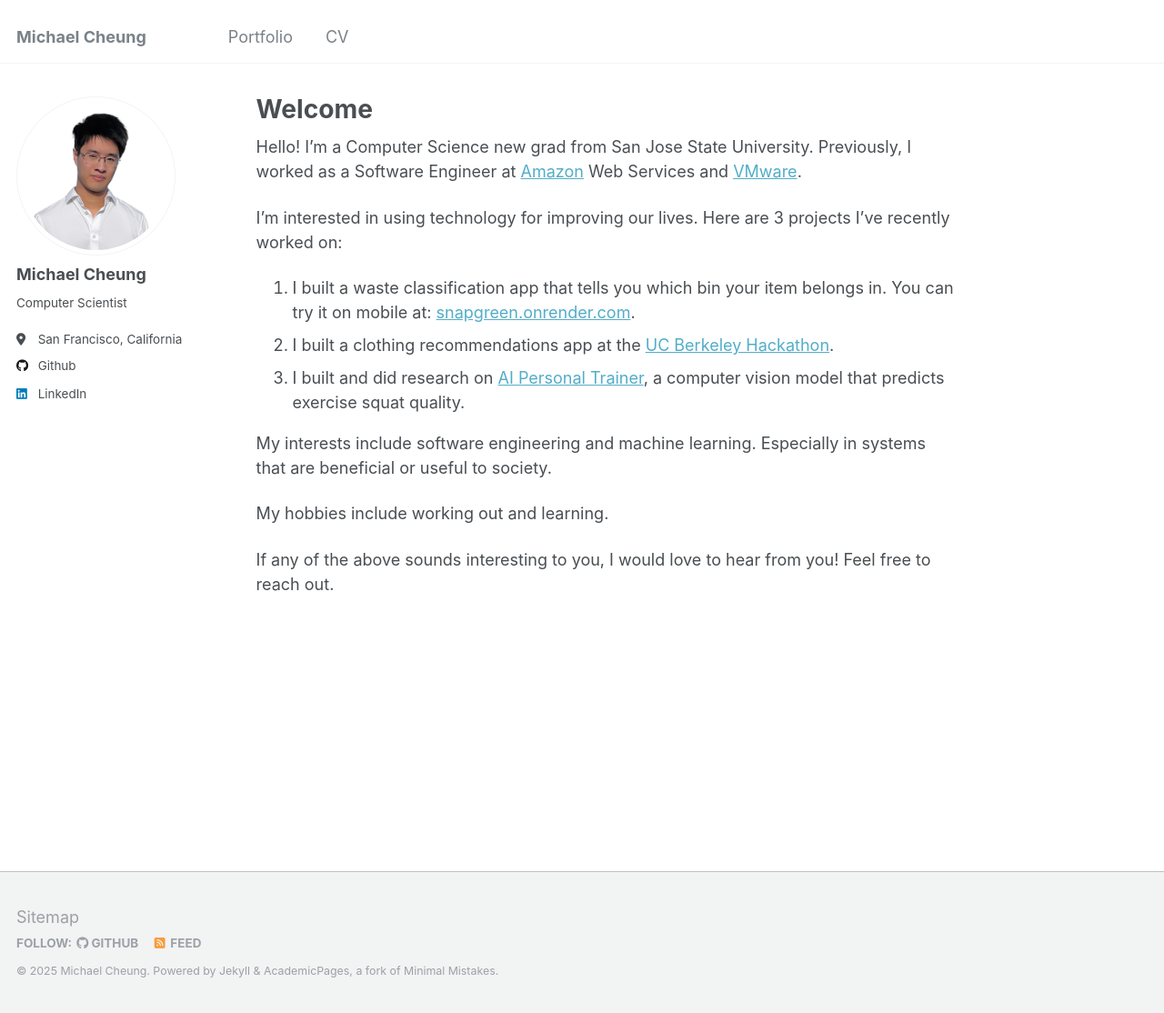
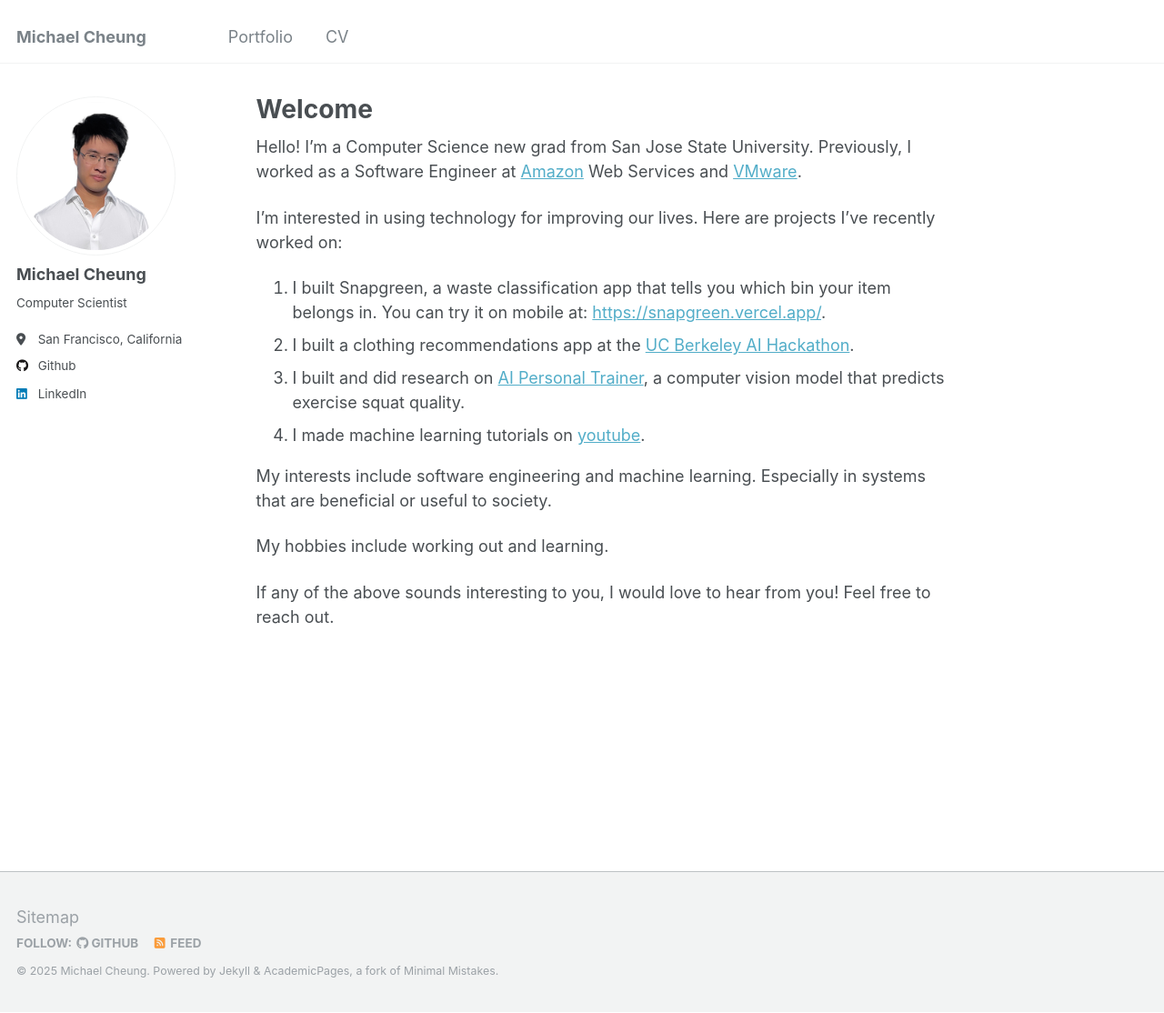
Before and after one commit to cheung0/cheung0.github.io, a Jekyll site: the page built from _pages/about.md, in a window 1280 px wide and 1114 px high. Shown: the whole window at 91% size. Built offline with Jekyll 4.4.1, drawn with Linux system fonts in a browser that asks for light colours.

Commit message:
Update about.md

```diff
--- a/_pages/about.md
+++ b/_pages/about.md
@@ -9,10 +9,11 @@ redirect_from:
 
 Hello! I’m a Computer Science new grad from San Jose State University. Previously, I worked as a Software Engineer at [Amazon](https://www.amazon.com/) Web Services and [VMware](https://www.vmware.com/).
 
-I’m interested in using technology for improving our lives. Here are 3 projects I’ve recently worked on:
-1. I built a waste classification app that tells you which bin your item belongs in. You can try it on mobile at: [snapgreen.onrender.com](https://snapgreen.onrender.com/).
-2. I built a clothing recommendations app at the [UC Berkeley Hackathon](https://devpost.com/software/style-sync?ref_content=user-portfolio&ref_feature=in_progress).
+I’m interested in using technology for improving our lives. Here are projects I’ve recently worked on:
+1. I built Snapgreen, a waste classification app that tells you which bin your item belongs in. You can try it on mobile at: [https://snapgreen.vercel.app/](https://snapgreen.vercel.app/).
+2. I built a clothing recommendations app at the [UC Berkeley AI Hackathon](https://devpost.com/software/style-sync?ref_content=user-portfolio&ref_feature=in_progress).
 3. I built and did research on [AI Personal Trainer](https://cheung0.github.io/files/AI Personal Trainer Research.pdf), a computer vision model that predicts exercise squat quality.
+4. I made machine learning tutorials on [youtube](https://www.youtube.com/playlist?list=PLnoQBKuzSUX3YAeGaZXgJK0fElpAHT50D).
 
 My interests include software engineering and machine learning. Especially in systems that are beneficial or useful to society.
 
```
